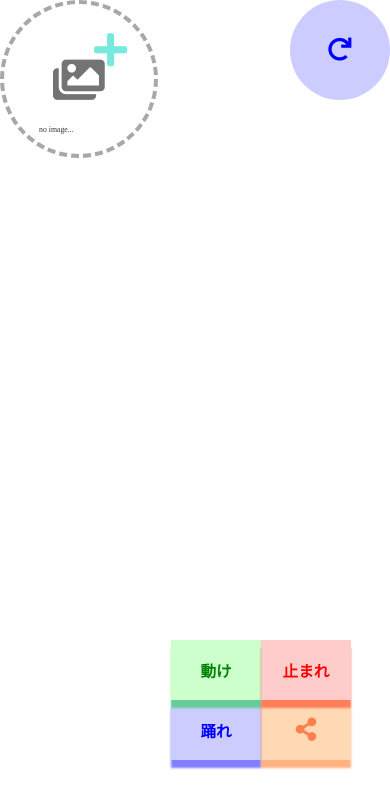
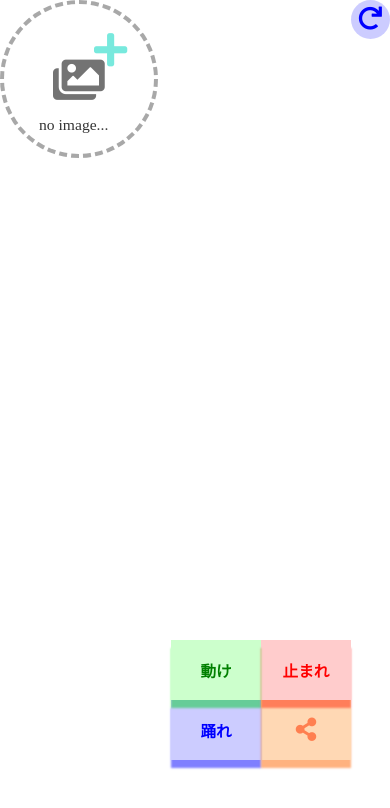
Before and after one commit to ameryu716/imgpinball, a plain HTML site: page ball.html in a window 390 px wide. Drawn offline with Linux system fonts and the light colour scheme.

Commit message:
brakepoint fix

```diff
--- a/ball.css
+++ b/ball.css
@@ -182,10 +182,24 @@ body {
     }
 }
 
+@media screen and (max-height: 850px){
+    #noimgspan {
+        font-size: 4vw;
+    }
+    #reload {
+        height: 10vw;
+        width: 10vw;
+        font-size: 6vw;
+    }
+}
+
 /* ipad */
-@media screen and (max-width: 1024px){
+@media screen and (min-height: 850px){
     body {
         margin: 0;
+    }
+    #noimgspan {
+        font-size: 2vw;
     }
     .border {
         width: 100vw;
@@ -259,8 +273,8 @@ body {
         position: absolute;
         top: 0;
         right: 0;
-        height: 100px;
-        width: 100px;
+        height: 10vw;
+        width: 10vw;
         border-radius: 100%;
         background-color: rgba(0,0,255,0.2);
         border: none;
```
